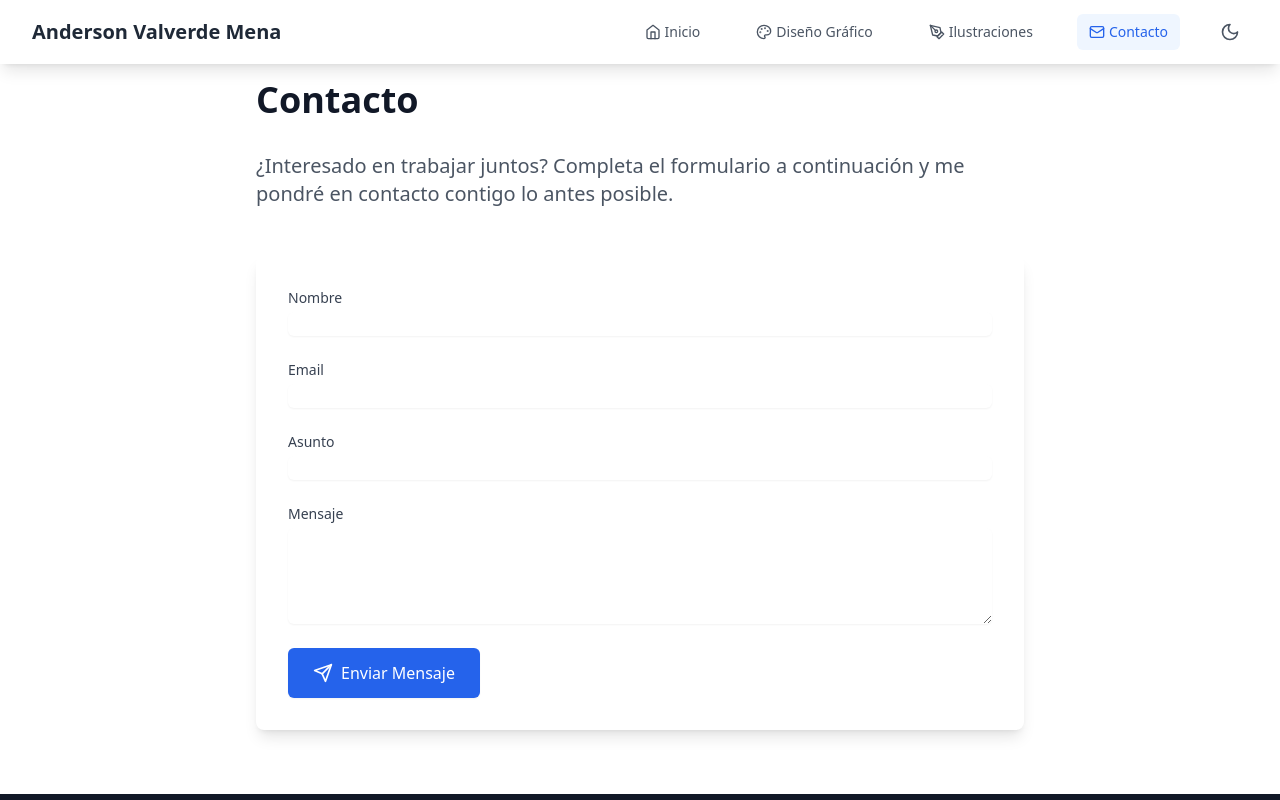
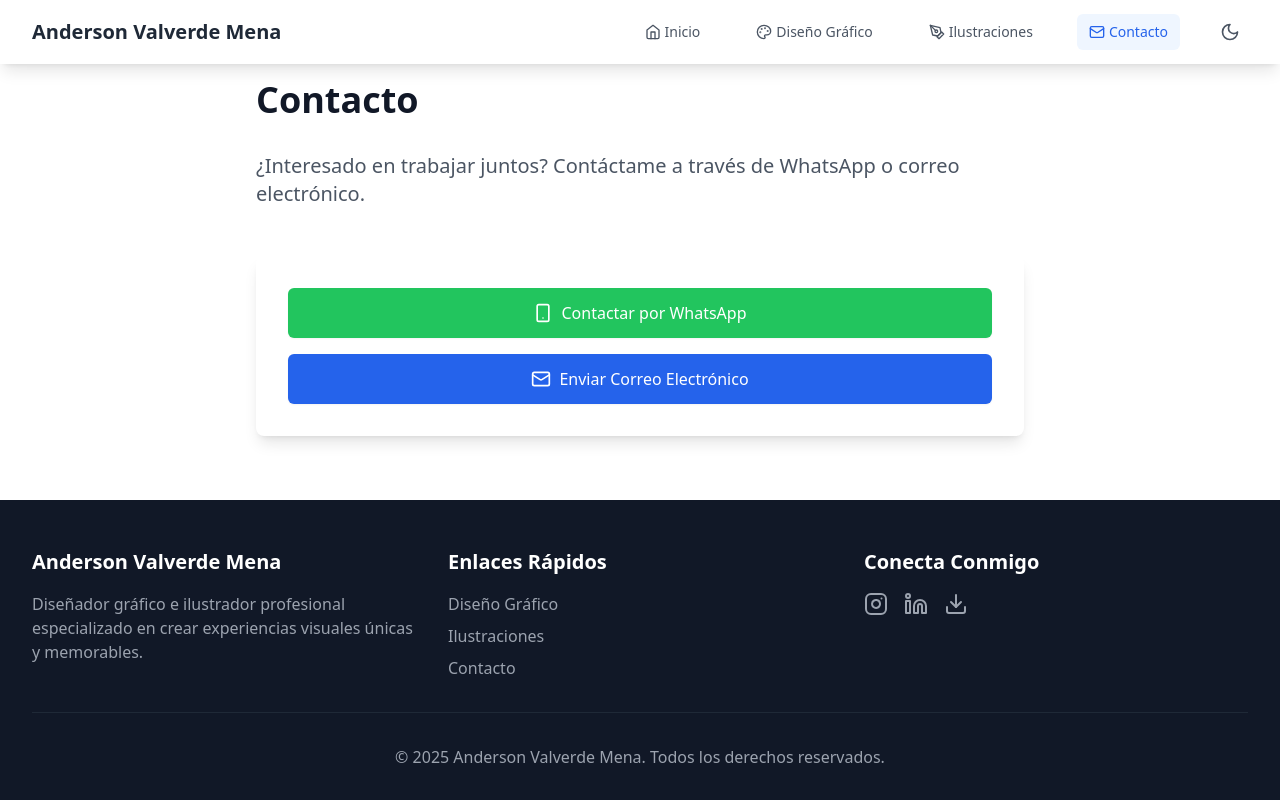
Before and after one commit to shonder7/Portafolio, a React (Vite) app: page /contact in a window 1280 px wide. Shown: the top 800 px of the page. Built offline with nearby package versions, Linux system fonts and the light colour scheme.

Commit message:
integracion de contacto email y  whatsapps

```diff
--- a/src/pages/Contact.tsx
+++ b/src/pages/Contact.tsx
@@ -1,27 +1,17 @@
-import React, { useState } from 'react';
+
 import { motion } from 'framer-motion';
-import { Send } from 'lucide-react';
+import { Mail, Smartphone } from 'lucide-react';
 
 const Contact = () => {
-  const [formData, setFormData] = useState({
-    name: '',
-    email: '',
-    subject: '',
-    message: ''
-  });
+  const whatsappNumber = "85370611";
+  const email = "shonderson7@gmail.com";
 
-  const handleChange = (e) => {
-    const { name, value } = e.target;
-    setFormData(prev => ({
-      ...prev,
-      [name]: value
-    }));
+  const handleWhatsApp = () => {
+    window.open(`https://wa.me/${whatsappNumber}`, "_blank");
   };
 
-  const handleSubmit = (e) => {
-    e.preventDefault();
-    // Handle form submission here
-    console.log('Form submitted:', formData);
+  const handleEmail = () => {
+    window.location.href = `mailto:${email}`;
   };
 
   return (
@@ -35,76 +25,23 @@ const Contact = () => {
           <div className="max-w-3xl mx-auto">
             <h1 className="text-4xl font-bold mb-8">Contacto</h1>
             <p className="text-xl text-gray-600 mb-12">
-              ¿Interesado en trabajar juntos? Completa el formulario a continuación
-              y me pondré en contacto contigo lo antes posible.
+              ¿Interesado en trabajar juntos? Contáctame a través de WhatsApp o correo electrónico.
             </p>
-
-            <div className="bg-white p-8 rounded-lg shadow-lg">
-              <form onSubmit={handleSubmit} className="space-y-6">
-                <div>
-                  <label htmlFor="name" className="block text-sm font-medium text-gray-700">
-                    Nombre
-                  </label>
-                  <input
-                    type="text"
-                    id="name"
-                    name="name"
-                    value={formData.name}
-                    onChange={handleChange}
-                    className="mt-1 block w-full rounded-md border-gray-300 shadow-sm focus:border-blue-500 focus:ring-blue-500"
-                    required
-                  />
-                </div>
-                <div>
-                  <label htmlFor="email" className="block text-sm font-medium text-gray-700">
-                    Email
-                  </label>
-                  <input
-                    type="email"
-                    id="email"
-                    name="email"
-                    value={formData.email}
-                    onChange={handleChange}
-                    className="mt-1 block w-full rounded-md border-gray-300 shadow-sm focus:border-blue-500 focus:ring-blue-500"
-                    required
-                  />
-                </div>
-                <div>
-                  <label htmlFor="subject" className="block text-sm font-medium text-gray-700">
-                    Asunto
-                  </label>
-                  <input
-                    type="text"
-                    id="subject"
-                    name="subject"
-                    value={formData.subject}
-                    onChange={handleChange}
-                    className="mt-1 block w-full rounded-md border-gray-300 shadow-sm focus:border-blue-500 focus:ring-blue-500"
-                    required
-                  />
-                </div>
-                <div>
-                  <label htmlFor="message" className="block text-sm font-medium text-gray-700">
-                    Mensaje
-                  </label>
-                  <textarea
-                    id="message"
-                    name="message"
-                    value={formData.message}
-                    onChange={handleChange}
-                    rows={4}
-                    className="mt-1 block w-full rounded-md border-gray-300 shadow-sm focus:border-blue-500 focus:ring-blue-500"
-                    required
-                  ></textarea>
-                </div>
-                <button
-                  type="submit"
-                  className="inline-flex items-center px-6 py-3 border border-transparent rounded-md shadow-sm text-base font-medium text-white bg-blue-600 hover:bg-blue-700 focus:outline-none focus:ring-2 focus:ring-offset-2 focus:ring-blue-500"
-                >
-                  <Send className="w-5 h-5 mr-2" />
-                  Enviar Mensaje
-                </button>
-              </form>
+            <div className="bg-white p-8 rounded-lg shadow-lg text-center">
+              <button
+                onClick={handleWhatsApp}
+                className="flex items-center justify-center w-full px-6 py-3 mb-4 border border-transparent rounded-md shadow-sm text-base font-medium text-white bg-green-500 hover:bg-green-600 focus:outline-none focus:ring-2 focus:ring-offset-2 focus:ring-green-400"
+              >
+                <Smartphone className="w-5 h-5 mr-2" />
+                Contactar por WhatsApp
+              </button>
+              <button
+                onClick={handleEmail}
+                className="flex items-center justify-center w-full px-6 py-3 border border-transparent rounded-md shadow-sm text-base font-medium text-white bg-blue-600 hover:bg-blue-700 focus:outline-none focus:ring-2 focus:ring-offset-2 focus:ring-blue-500"
+              >
+                <Mail className="w-5 h-5 mr-2" />
+                Enviar Correo Electrónico
+              </button>
             </div>
           </div>
         </motion.div>
```
